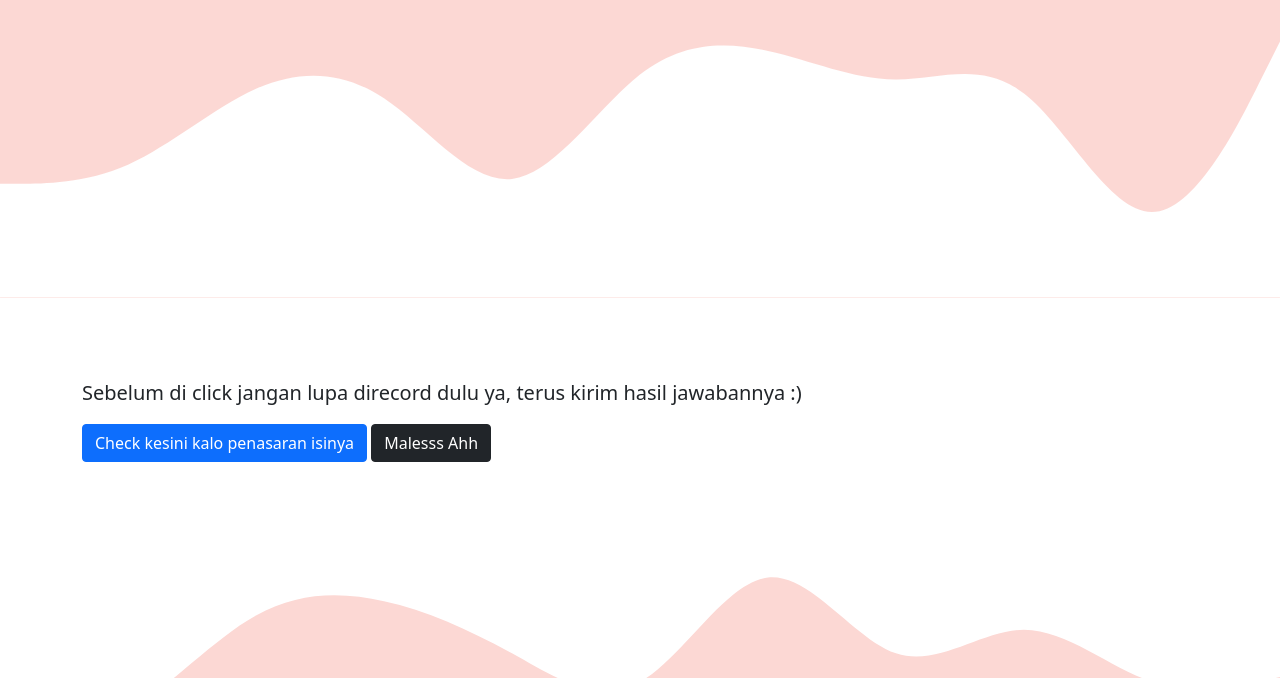
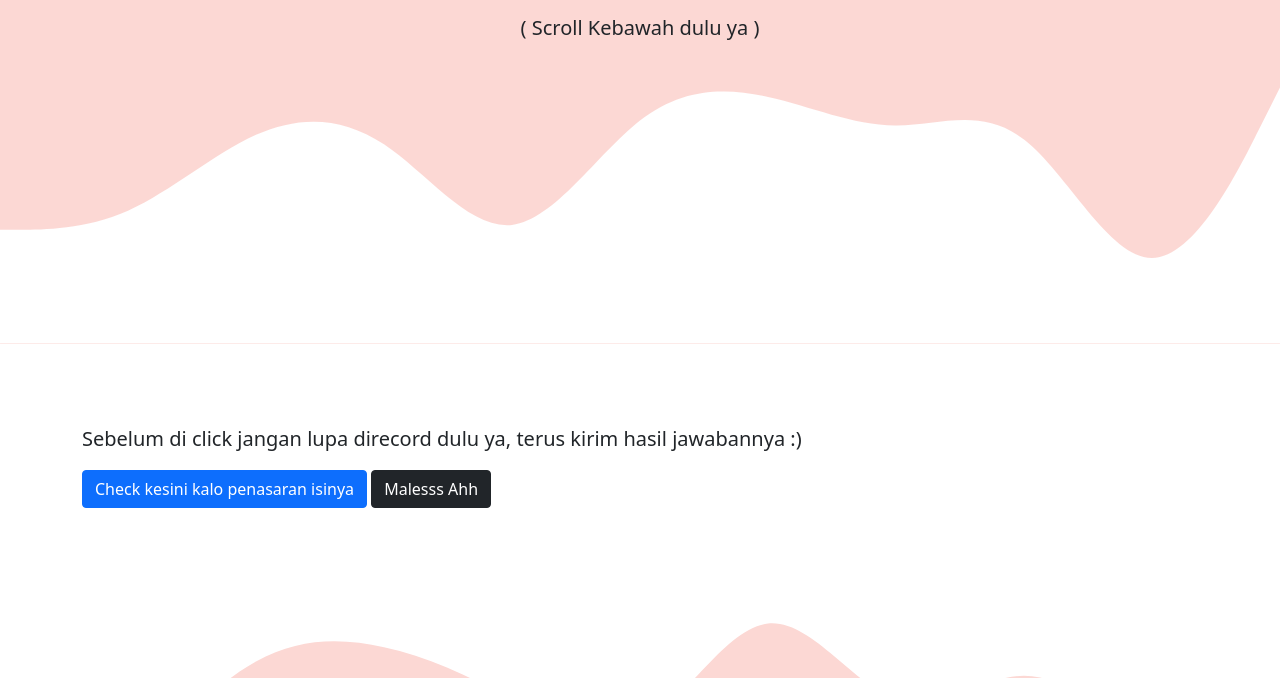
Before and after one commit to andiinverno/Do-you-wanna-go-out-with-me, a plain HTML site: page index.html in a window 1280 px wide. Shown: the part 422-1100 px from the top of the page. Drawn offline with nearby package versions, Linux system fonts and the light colour scheme.

Commit message:
Update index.html

```diff
--- a/index.html
+++ b/index.html
@@ -17,7 +17,7 @@
     <!-- Bootstrap Icons -->
     <link rel="stylesheet" href="https://cdn.jsdelivr.net/npm/bootstrap-icons@1.5.0/font/bootstrap-icons.css" />
 
-    <title>WELCOME </title>
+    <title>Undangan Penting </title>
   </head>
   <body>
     <!-- Jumbotron -->
@@ -33,6 +33,10 @@
       data-aos-offset="300"
       data-aos-duration="1000"
       data-aos-easing="ease-in-sine">I Have Something Questions </p>
+      <p class="lead" data-aos="fade-up"
+      data-aos-offset="300"
+      data-aos-duration="1000"
+      data-aos-easing="ease-in-sine">( Scroll Kebawah dulu ya ) </p>
       <svg xmlns="http://www.w3.org/2000/svg" viewBox="0 0 1440 320">
         <path fill="#ffffff" fill-opacity="1" d="M0,192L24,192C48,192,96,192,144,170.7C192,149,240,107,288,85.3C336,64,384,64,432,96C480,128,528,192,576,186.7C624,181,672,107,720,69.3C768,32,816,32,864,42.7C912,53,960,75,1008,74.7C1056,75,1104,53,1152,90.7C1200,128,1248,224,1296,224C1344,224,1392,128,1416,80L1440,32L1440,320L1416,320C1392,320,1344,320,1296,320C1248,320,1200,320,1152,320C1104,320,1056,320,1008,320C960,320,912,320,864,320C816,320,768,320,720,320C672,320,624,320,576,320C528,320,480,320,432,320C384,320,336,320,288,320C240,320,192,320,144,320C96,320,48,320,24,320L0,320Z"></path>
     </svg>
@@ -47,6 +51,7 @@
                 <h2 data-aos="zoom-in" data-aos-duration="1000"></h2>
                 <br><br><br>
                 <p class="lead" data-aos="fade-up"
+                data-aos-offset="300"
                 data-aos-easing="ease-in-sine">Sebelum di click jangan lupa direcord dulu ya, terus kirim hasil jawabannya :) </p>
                   <a href="index3.html"><button type="button" class="btn btn-primary" id='btn_mau'>Check kesini kalo penasaran isinya</button></a>&nbsp;
                   <button type="button" class="btn btn-dark" id='btn_gamau' onclick='gamau(this)' style='position:absolute'>Malesss Ahh</button>
```
